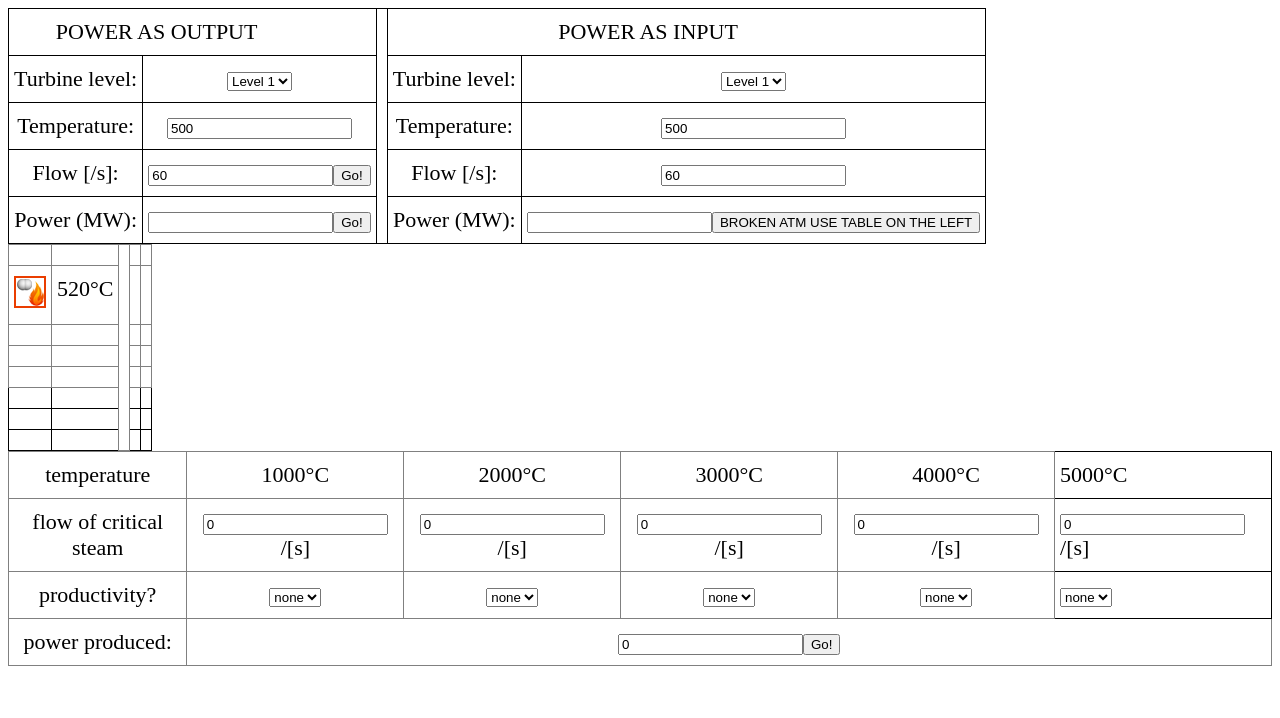
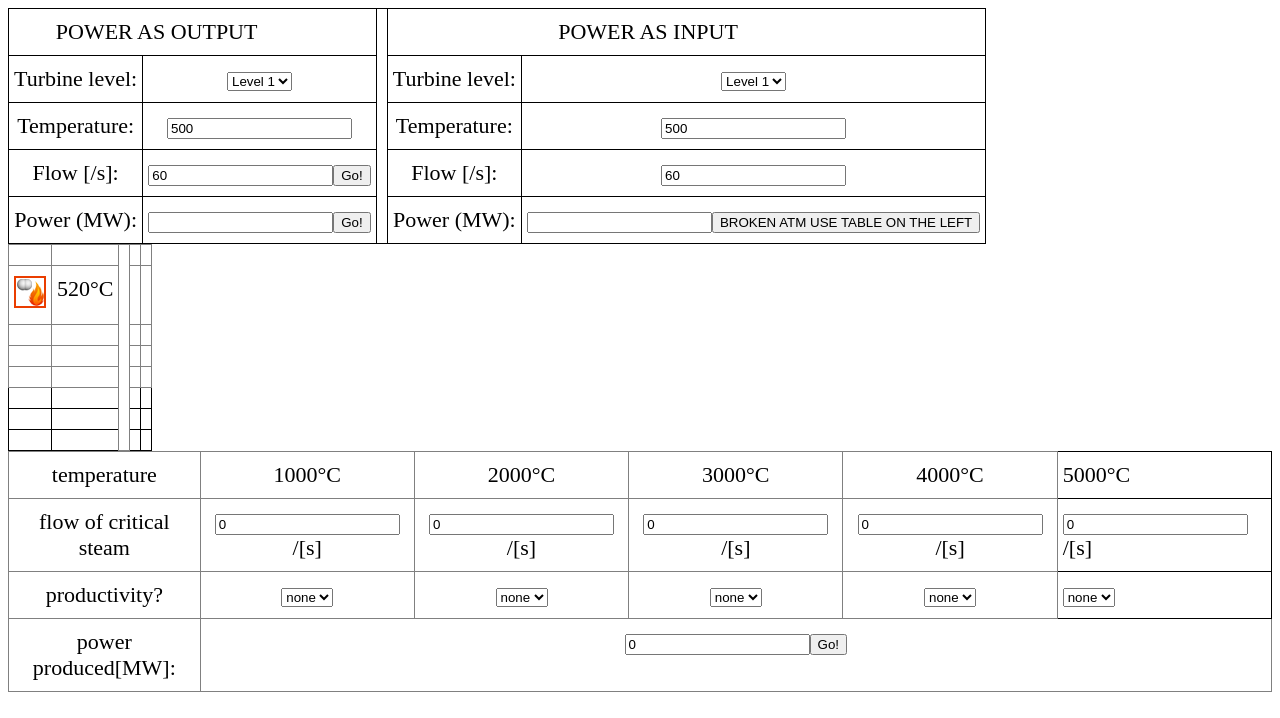
Before and after one commit to immortal-sniper1/immortal-sniper1.github.io, a plain HTML site: page index.html in a window 1280 px wide. Drawn offline with Linux system fonts and the light colour scheme.

Commit message:
Update index.html

```diff
--- a/index.html
+++ b/index.html
@@ -230,7 +230,7 @@ fromPowerButton.addEventListener("click", function() {
       </select></td>
   </tr>
   <tr>
-    <td class="tg-v76b">power produced:</td>
+    <td class="tg-v76b">power produced[MW]:</td>
     <td class="tg-v76b" colspan="5"><input id="powerOFfusion" value="0"><button id="FE_power">Go!</button></td>
   </tr>
 </table>
```
